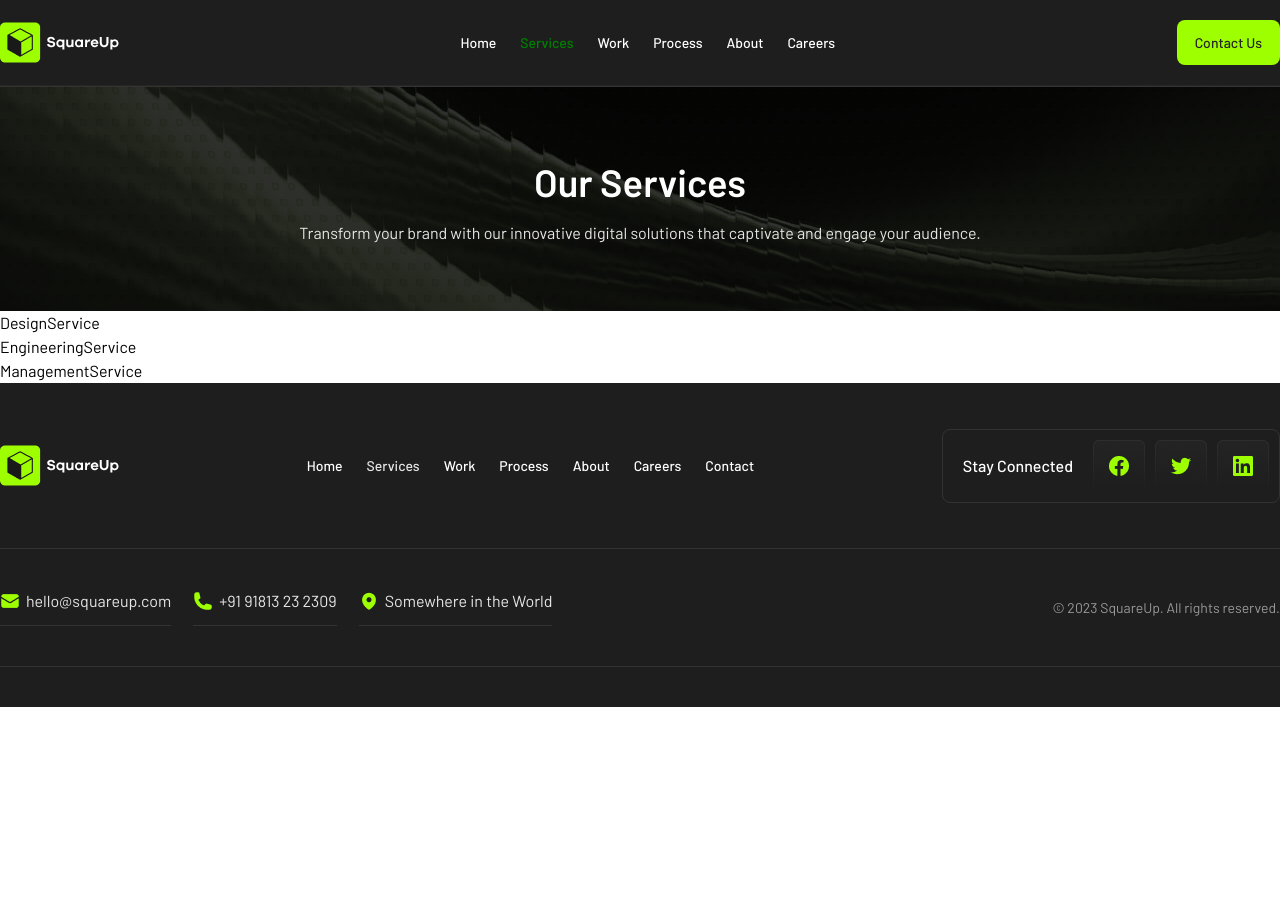
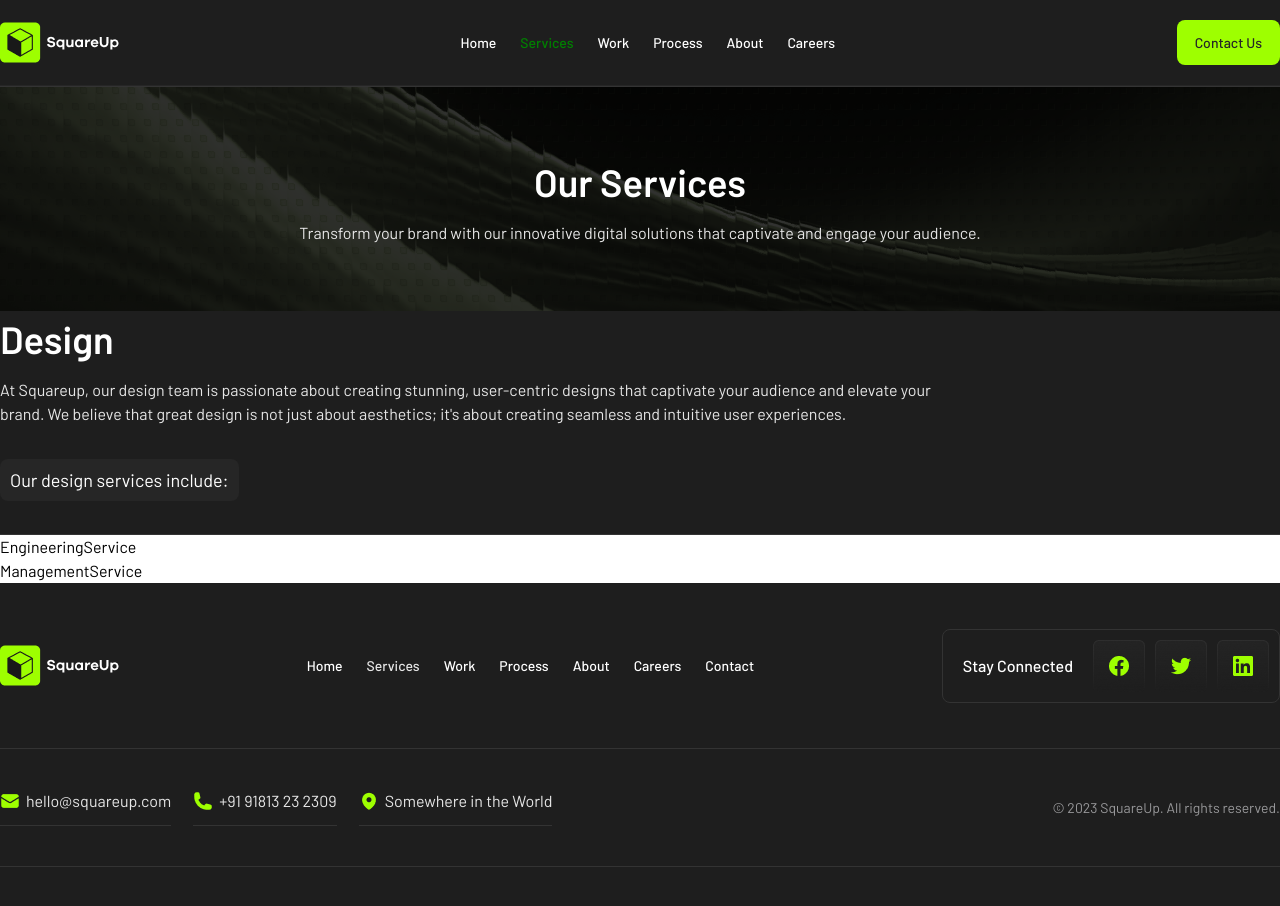
Before and after one commit to Ellham-dev/product-studio-with-react, a React (Vite) app: page /service in a window 1280 px wide. Before the commit the page ends 800 px from the top, so only its background shows below. Built offline with nearby package versions, Linux system fonts and the light colour scheme.

Commit message:
Design Service first part complete

```diff
--- a/src/components/DesignService.jsx
+++ b/src/components/DesignService.jsx
@@ -2,7 +2,17 @@ import React from 'react'
 
 const DesignService = () => {
   return (
-    <div>DesignService</div>
+    <>
+      <section className='bg-[#1E1E1E]'>
+        <div className="max-w-[1280px] mx-auto">
+          <div className="border-b border-[#333333] pb-10">
+            <h2 className='text-[38px] font-semibold mb-2.5 text-white'>Design</h2>
+            <p className='text-base leading-[150%] text-[#E6E6E6] mb-10 w-[950px]'>At Squareup, our design team is passionate about creating stunning, user-centric designs that captivate your audience and elevate your brand. We believe that great design is not just about aesthetics; it's about creating seamless and intuitive user experiences.</p>
+            <span className='text-lg bg-[#262626] p-2.5 w-[239px] rounded-lg text-white'>Our design services include:</span>
+          </div>
+        </div>
+      </section>
+    </>
   )
 }
 
```
